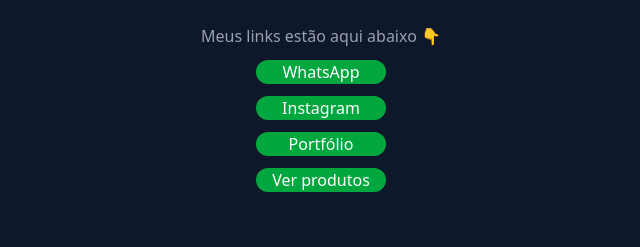
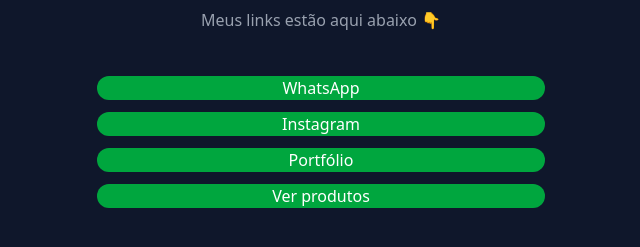
Before and after one commit to LuisAraujo-Dev/linktree, a Next.js app: page / in a window 1280 px wide. Shown: the part 377-624 px from the top of the page, without its empty margins (319-959 px from the left). Built offline with nearby package versions, Linux system fonts and the light colour scheme.

Commit message:
styling: div pai de LinkButton

```diff
--- a/src/app/page.tsx
+++ b/src/app/page.tsx
@@ -13,7 +13,7 @@
       />
       <p className="text-gray-400 mt-6">Meus links estão aqui abaixo 👇</p>
 
-      <div>
+      <div className="w-full max-w-md mt-8">
         {links.map((link, index) => (
           <LinkButton key={index} {...link}/>
         ))}
```
